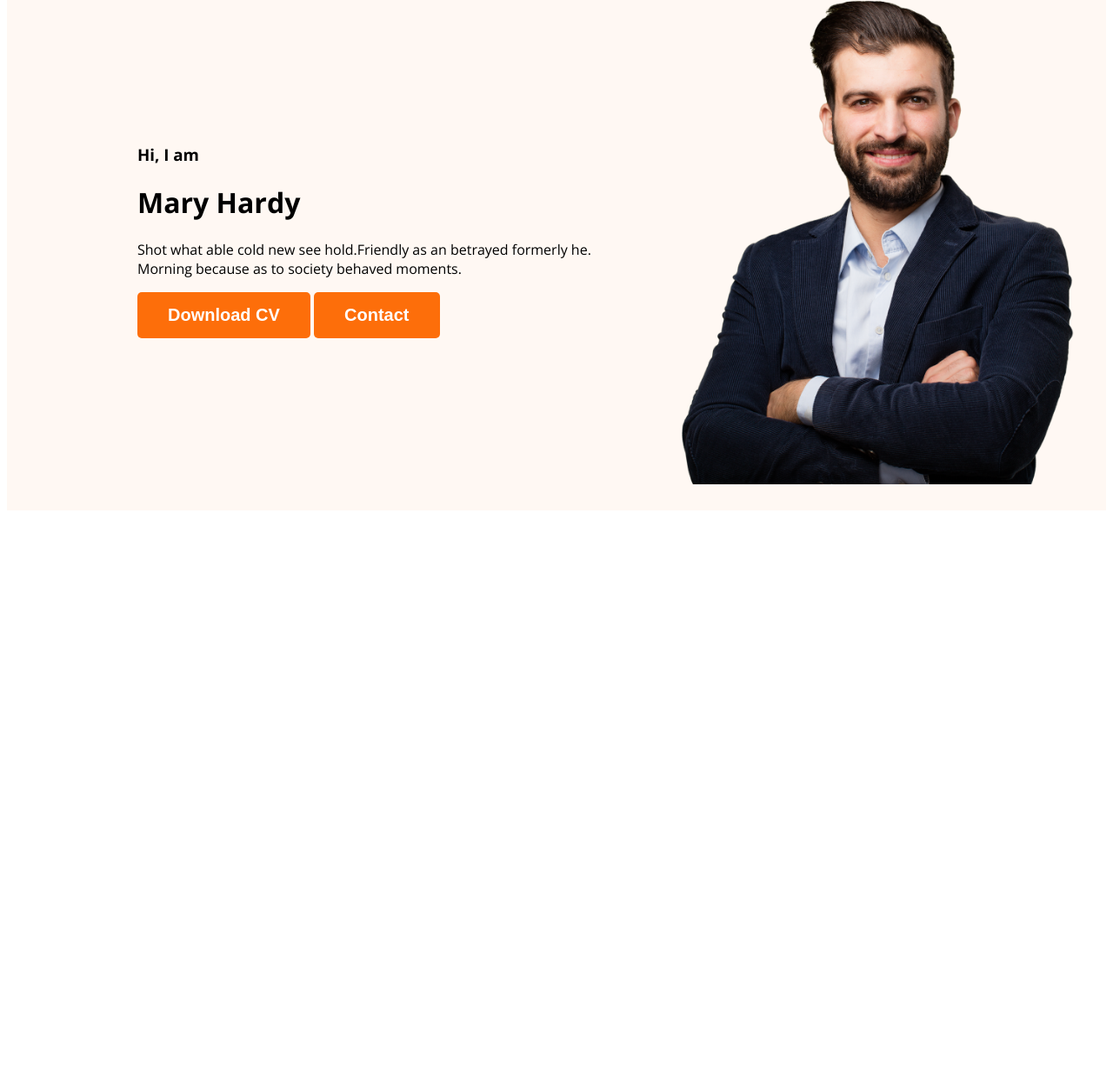
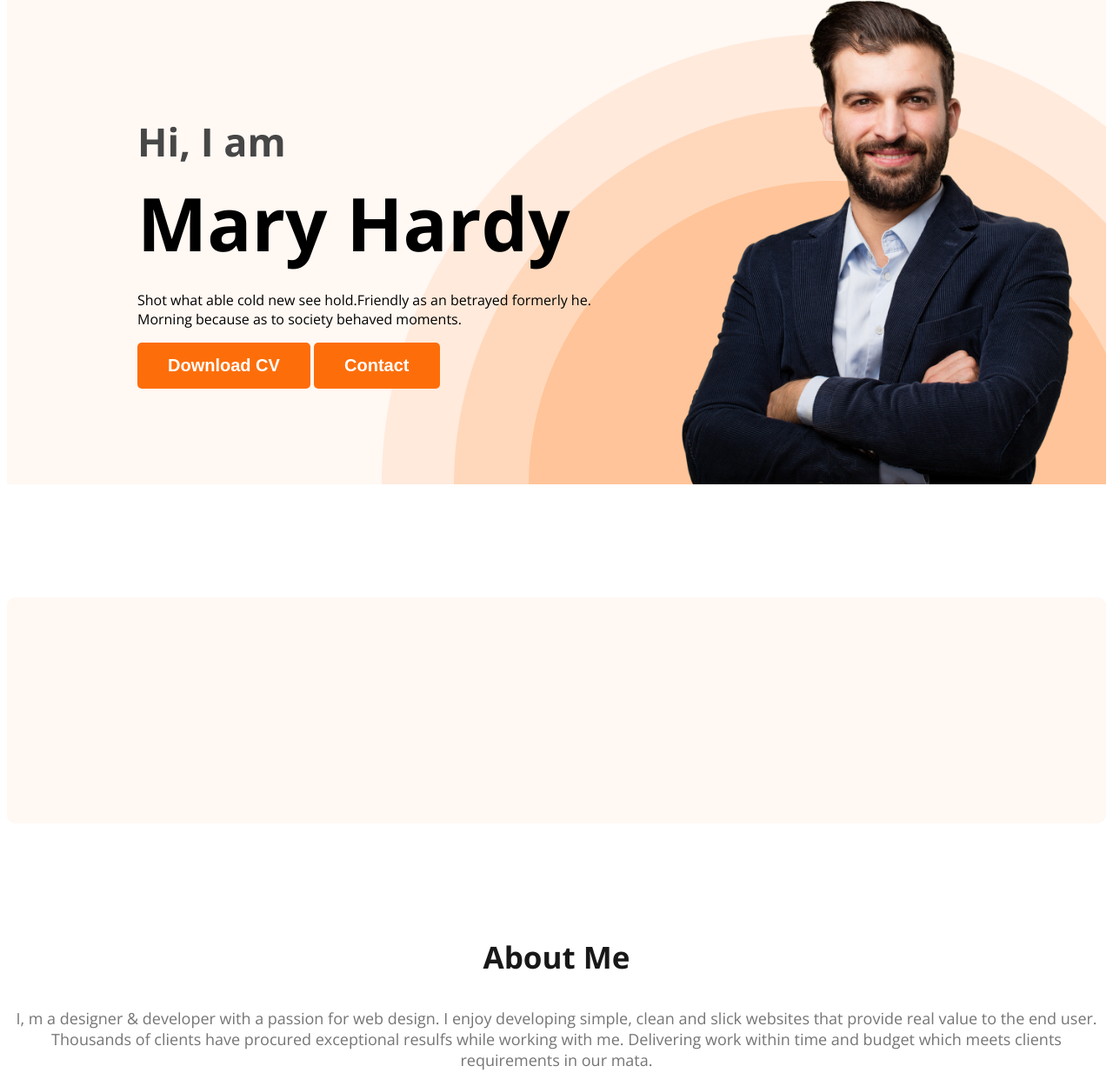
Before and after one commit to xsens007/webdeveloper-portfolio, a plain HTML site: page index.html in a window 1280 px wide. Shown: the part 211-1460 px from the top of the page at 87% size. Before the commit the page ends 806 px from the top, so only its background shows below. Drawn offline with nearby package versions, Linux system fonts and the light colour scheme.

Commit message:
about section added

```diff
--- a/index.html
+++ b/index.html
@@ -1,14 +1,16 @@
 <!DOCTYPE html>
 <html lang="en">
+
 <head>
     <meta charset="UTF-8">
     <meta name="viewport" content="width=\, initial-scale=1.0">
     <title>Webdeveloper portfolio</title>
     <link rel="preconnect" href="https://fonts.googleapis.com">
-<link rel="preconnect" href="https://fonts.gstatic.com" crossorigin>
-<link href="https://fonts.googleapis.com/css2?family=Open+Sans:wght@400;700;800&display=swap" rel="stylesheet">
+    <link rel="preconnect" href="https://fonts.gstatic.com" crossorigin>
+    <link href="https://fonts.googleapis.com/css2?family=Open+Sans:wght@400;700;800&display=swap" rel="stylesheet">
     <link rel="stylesheet" href="styles/portfolio.css">
 </head>
+
 <body>
     <header class="header">
         <nav>
@@ -21,9 +23,10 @@
         </nav>
         <div class="banner">
             <div class="banner-content">
-                <h3 class="banner-gretting">Hi, I  am</h3>
+                <h3 class="banner-gretting">Hi, I am</h3>
                 <h1 class="banner-title">Mary Hardy</h1>
-                <p>Shot what able cold new see hold.Friendly as an betrayed formerly he. Morning because as to society behaved moments.</p>
+                <p class="banner-description">Shot what able cold new see hold.Friendly as an betrayed formerly he.
+                    Morning because as to society behaved moments.</p>
                 <button class="btn-primary">Download CV</button>
                 <button class="btn-primary">Contact</button>
             </div>
@@ -31,10 +34,13 @@
         </div>
     </header>
     <main>
-
+        <section class="about"></section>
+        <h3 class="section-title">About Me</h3>
+        <p class="section-description">I, m a designer & developer with a passion for web design. I enjoy developing simple, clean and slick websites that provide real value to the end user. Thousands of clients have procured exceptional resulfs while working with me. Delivering work within time and budget which meets clients requirements in our mata.</p>
     </main>
     <footer>
 
     </footer>
 </body>
+
 </html>
--- a/styles/portfolio.css
+++ b/styles/portfolio.css
@@ -15,6 +15,19 @@ body {
     font-size: 20px;
     font-weight: 700;
     padding: 15px 35px;
+}
+
+.section-title {
+    color: #181818;
+    text-align: center;
+    font-size: 35px;
+    font-weight: 700;
+}
+
+.section-description {
+    color:#757575;
+    text-align: center;
+    font-size: 18px;
 }
 
 /* Nav related styles */
@@ -51,13 +64,47 @@ nav a {
 
 .header {
     background-color: #FFF8F3;
+    background-image: url(/images/header_bg.png);
+    background-repeat: no-repeat;
+    background-position: bottom right;
 }
-.banner{
-    padding: 30px 30px 30px 150px;
+
+.banner {
+    padding: 30px 30px 0px 150px;
     display: flex;
     align-items: center;
+    justify-content: space-between;
 }
 
-.profile-pic{
+.banner content {
+    max-width: 500px;
+}
+
+.profile-pic {
     width: 500px;
 }
+
+.banner-gretting {
+    font-size: 45px;
+    color: #474747;
+    margin-bottom: 0px;
+
+}
+
+.banner-title {
+    font-size: 85px;
+    font-weight: 700;
+    margin-top: 5px;
+    margin-bottom: 20px;
+}
+
+/* Main section Styles */
+
+/* About section styles */
+.about {
+    padding: 130px;
+    background: #FFF8F3;
+    border-radius: 10px;
+    margin: 130px 0px;
+
+}
```
